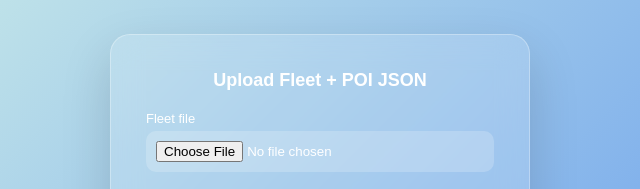
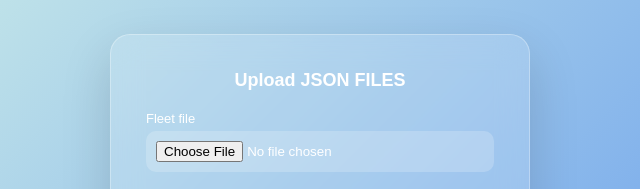
Before and after one commit to syn2026/GPS, a plain HTML site: page index.html in a window 1280 px wide. Shown: the part 205-394 px from the top of the page, 320-960 px from the left. Drawn offline with Linux system fonts and the light colour scheme.

Commit message:
index.html

```diff
--- a/index.html
+++ b/index.html
@@ -14,7 +14,7 @@
 
   <body>
     <div class="card">
-      <h1>Upload Fleet + POI JSON</h1>
+      <h1>Upload JSON FILES </h1>
 
       <label>Fleet file</label>
       <input type="file" id="fileInput" accept=".json" />
```
